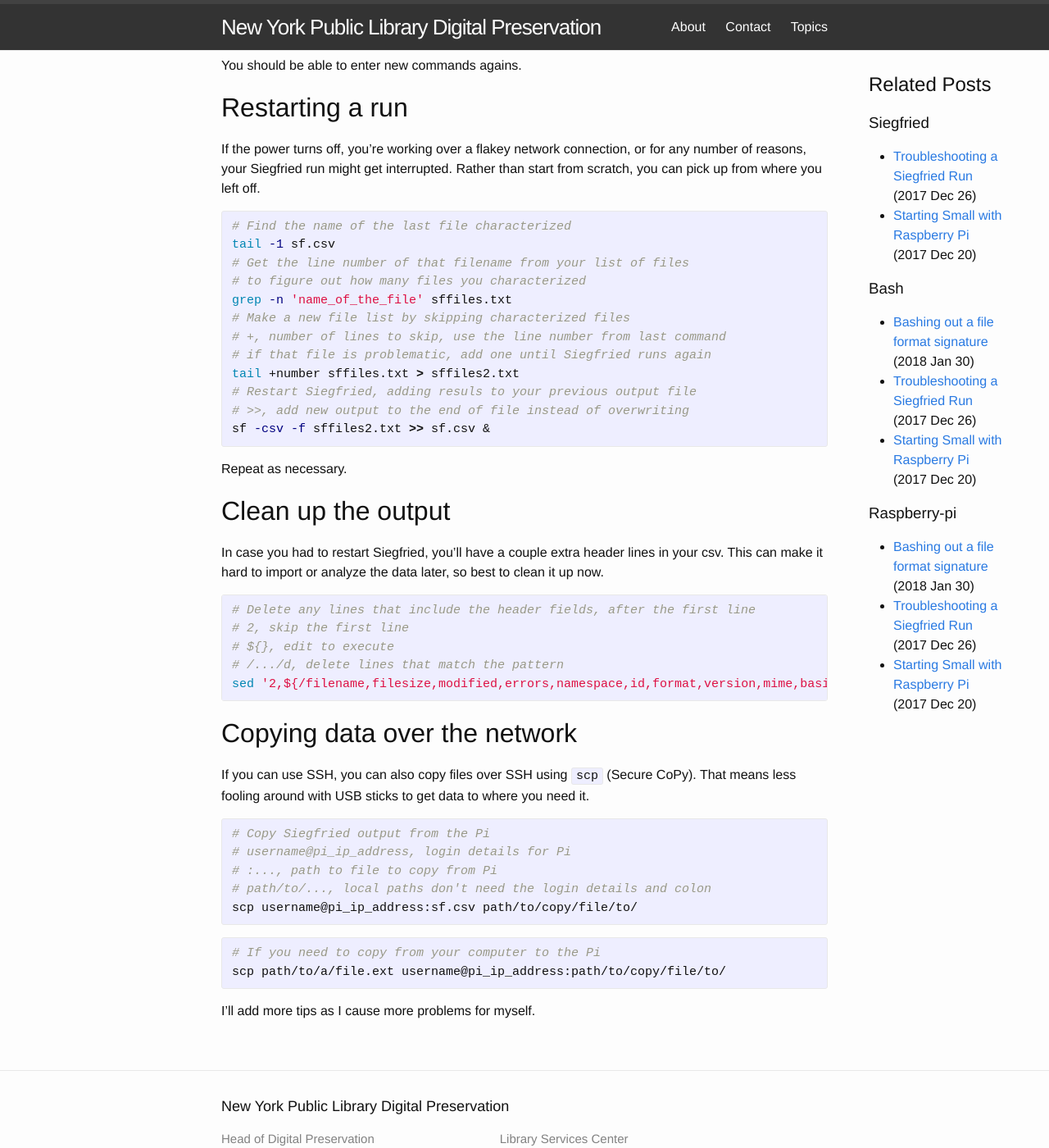
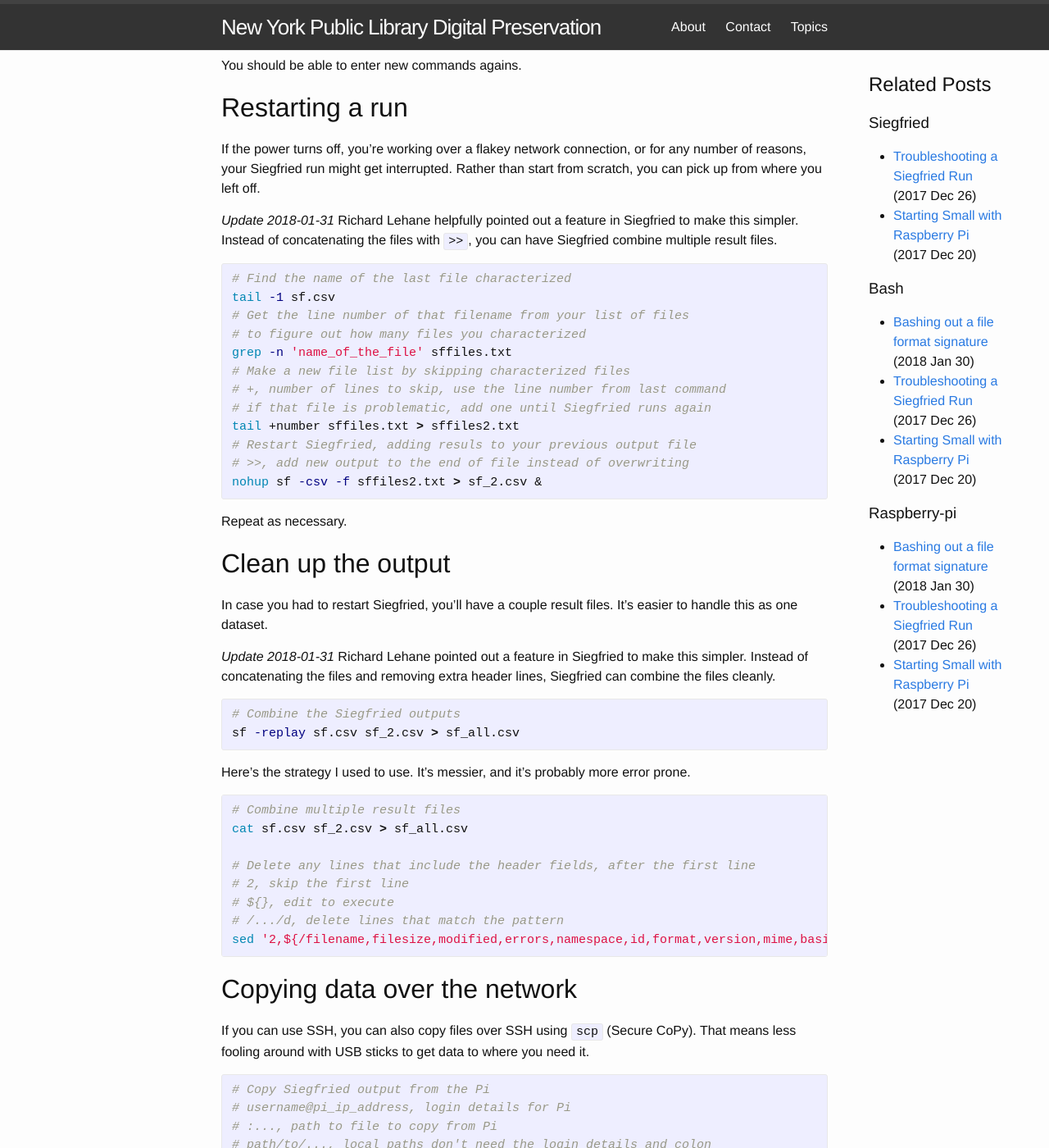
Before and after one commit to NYPL/digpres, a Jekyll site: the page built from _posts/2017-12-26-raspi-siegfried-2.markdown, in a window 1280 px wide and 1400 px high, scrolled down 1132 px. Shown: the whole window at 82% size. Built offline with Jekyll 4.4.1, drawn with Linux system fonts in a browser that asks for light colours.

Commit message:
add suggestion from @richardlehane

```diff
--- a/_posts/2017-12-26-raspi-siegfried-2.markdown
+++ b/_posts/2017-12-26-raspi-siegfried-2.markdown
@@ -47,6 +47,8 @@ You should be able to enter new commands agains.
 ## Restarting a run
 If the power turns off, you're working over a flakey network connection, or for any number of reasons, your Siegfried run might get interrupted. Rather than start from scratch, you can pick up from where you left off.
 
+<i>Update 2018-01-31</i> Richard Lehane helpfully pointed out a feature in Siegfried to make this simpler. Instead of concatenating the files with <code>>></code>, you can have Siegfried combine multiple result files.
+
 {% highlight bash %}
 # Find the name of the last file characterized
 tail -1 sf.csv
@@ -59,20 +61,32 @@ grep -n 'name_of_the_file' sffiles.txt
 tail +number sffiles.txt > sffiles2.txt
 # Restart Siegfried, adding resuls to your previous output file
 # >>, add new output to the end of file instead of overwriting
-sf -csv -f sffiles2.txt >> sf.csv &
+nohup sf -csv -f sffiles2.txt > sf_2.csv &
 {% endhighlight %}
 
 Repeat as necessary.
 
 ## Clean up the output
-In case you had to restart Siegfried, you'll have a couple extra header lines in your csv. This can make it hard to import or analyze the data later, so best to clean it up now.
+In case you had to restart Siegfried, you'll have a couple result files. It's easier to handle this as one dataset.
+
+<i>Update 2018-01-31</i> Richard Lehane pointed out a feature in Siegfried to make this simpler. Instead of concatenating the files and removing extra header lines, Siegfried can combine the files cleanly.
 
 {% highlight bash %}
+# Combine the Siegfried outputs
+sf -replay sf.csv sf_2.csv > sf_all.csv
+{% endhighlight %}
+
+Here's the strategy I used to use. It's messier, and it's probably more error prone.
+
+{% highlight bash %}
+# Combine multiple result files
+cat sf.csv sf_2.csv > sf_all.csv
+
 # Delete any lines that include the header fields, after the first line
 # 2, skip the first line
 # ${}, edit to execute
 # /.../d, delete lines that match the pattern
-sed '2,${/filename,filesize,modified,errors,namespace,id,format,version,mime,basis,warning/d}' sf.csv > sf_clean.csv
+sed '2,${/filename,filesize,modified,errors,namespace,id,format,version,mime,basis,warning/d}' sf_all.csv > sf_clean.csv
 {% endhighlight %}
 
 ## Copying data over the network
```
